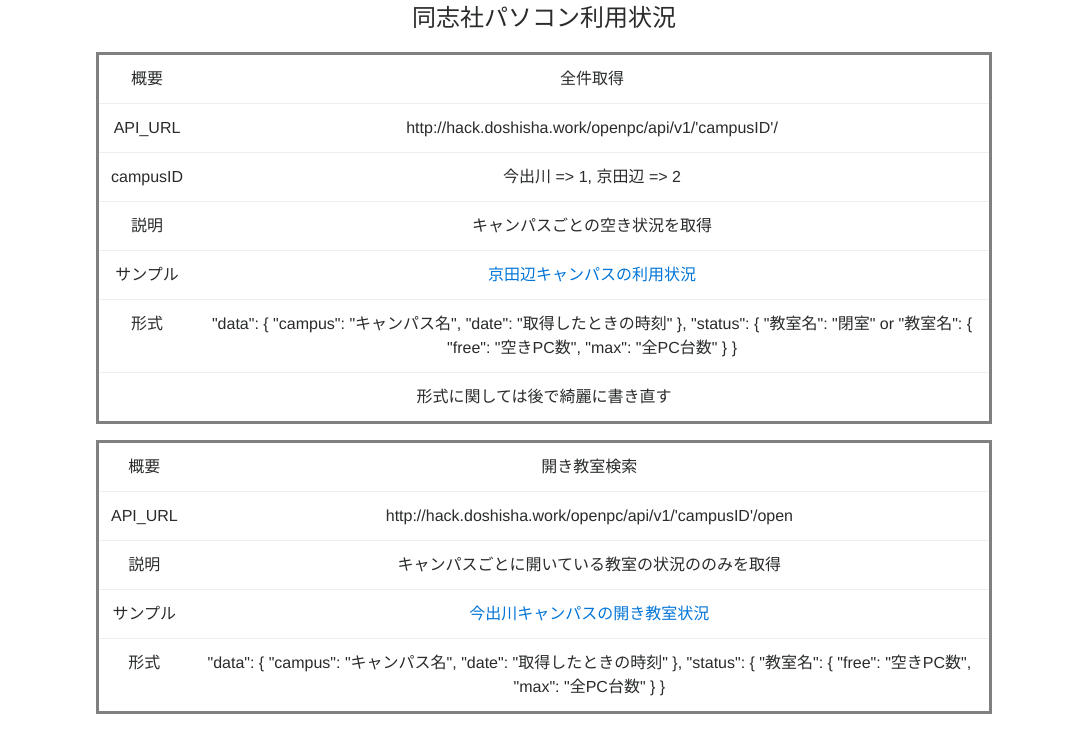
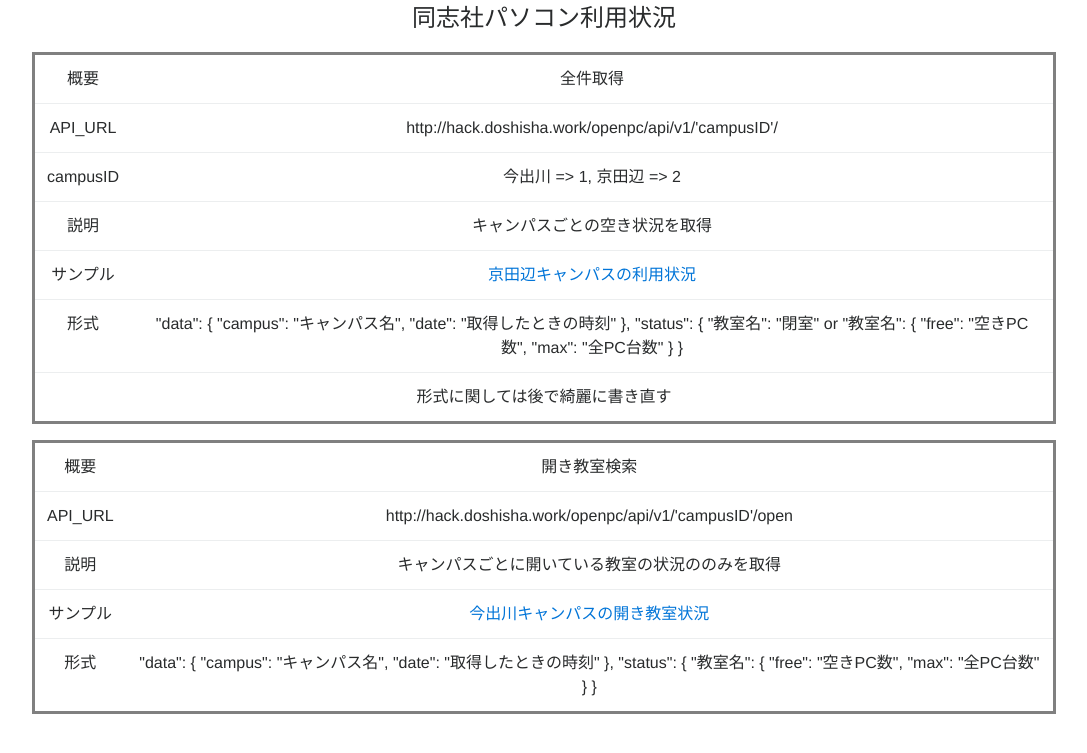
Before and after one commit to yakult1995/DoshishaCanceledClassAPI, a Flask app: page /openpc in a window 1280 px wide. Shown: the top 753 px of the page, without its empty margins (96-1183 px from the left). Run offline with Flask 2, Linux system fonts and the light colour scheme; some libraries are stand-ins or nearby versions; some web fonts are replaced.

Commit message:
レイアウト修正&今後ちゃんとmasterから分岐させます

```diff
--- a/static/css/style.css
+++ b/static/css/style.css
@@ -21,13 +21,14 @@
 }
 
 #api_list {
-	width: 60%;
+	width: 80%;
 	margin: auto;
 }
 
 #api_details {
 	margin: 10px;
 	border-style: solid;
+	width: 100%;
 }
 
 #api_name {
@@ -42,6 +43,6 @@
 }
 
 #explain {
-	width: 70%;
+	width: 80%;
 	margin: auto;
 }
```
